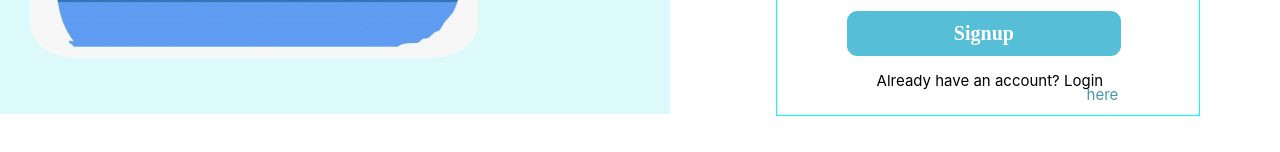
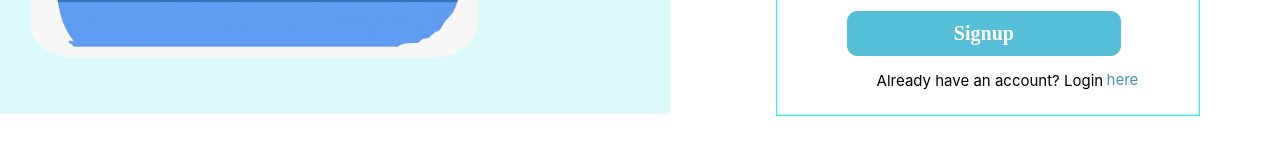
Before and after one commit to adebammytayo123/Pilltop, a React (Create React App) app: page /here in a window 1280 px wide. Shown: the part 496-648 px from the top of the page. Built offline with nearby package versions, Linux system fonts and the light colour scheme.

Commit message:
few changes!

```diff
--- a/src/App.css
+++ b/src/App.css
@@ -122,11 +122,18 @@ input {
   font-size: 15px;
 }
 .we {
-  padding-left: 310px;
+  padding-left: 330px;
   color: rgb(70, 149, 173);
   font-weight: normal;
   font-size: 15px;
   margin-top: -20px;
+}
+.me {
+  padding-left: 330px;
+  color: rgb(70, 149, 173);
+  font-weight: normal;
+  font-size: 15px;
+  margin-top: -35px;
 }
 .account {
   border: 1px solid aqua;
--- a/src/Signout.js
+++ b/src/Signout.js
@@ -29,7 +29,7 @@ function Signout() {
                            <button className="but">Signup</button>
                            <p className="end">Already have an account? Login</p>
                            <Link style={navStyle} to="/home">
-                               <p className="we">here</p>
+                               <p className="me">here</p>
                            </Link>
                         </div>
 
```
